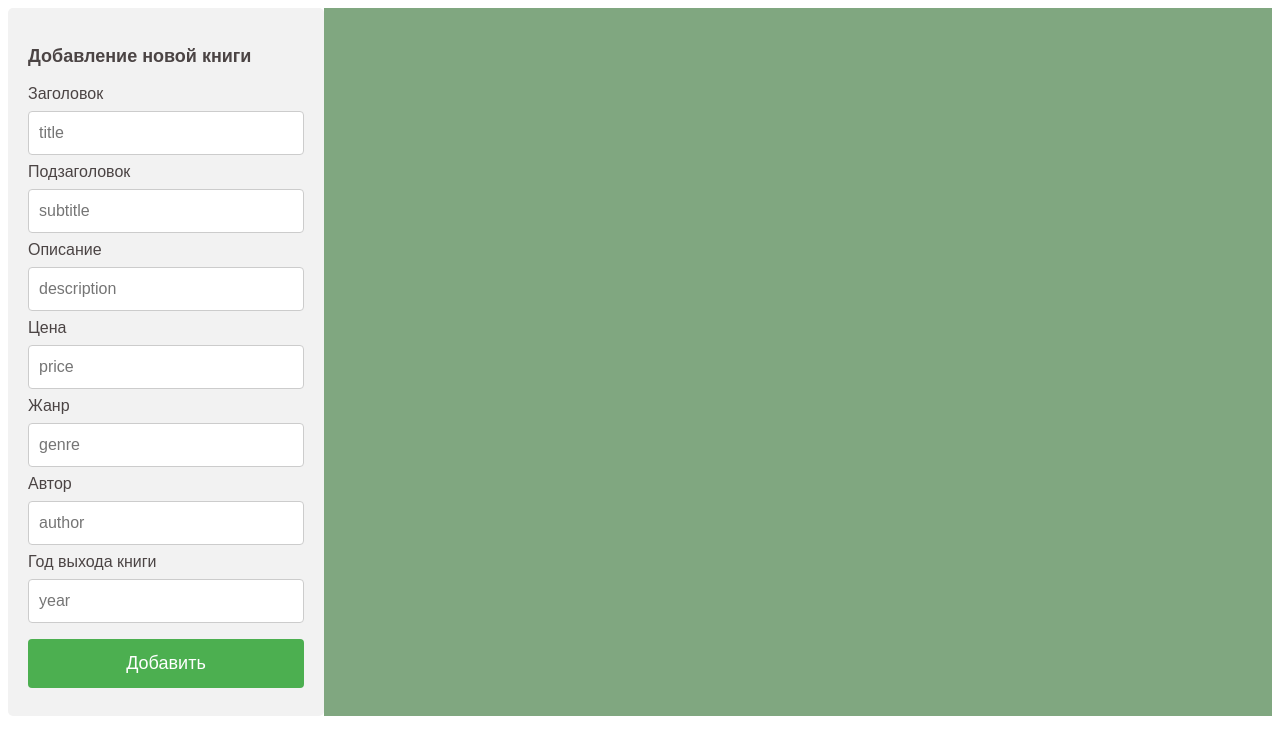
After one commit to FaridaBeknazarova/todo, a Django app: template main/templates/books.html in a window 1280 px wide. The commit adds this page. Shown: the top 755 px of the page. Run offline with Django 3.2, Linux system fonts and the light colour scheme; the template is opened without the code that fills it, so the values that code supplies are empty.

Commit message:
changed to books.html and bool_style.css

```diff
--- a/main/static/style/book_style.css
+++ b/main/static/style/book_style.css
@@ -1,21 +1,69 @@
 *{
     font-family: Arial, "Helvetica Neue", Helvetica, sans-serif;
+    box-sizing: border-box;
+    color: rgb(75, 68, 68);
 
 }
 
-.container{
-    width: 100%;
+section{
+    display: flex;
+    flex-wrap: nowrap;
+    flex-direction: row;
+
+}
+
+.book_container{
+    width: 75%;
     display: flex;
     flex-wrap: wrap;
     justify-content: space-around;
+    background-color: rgb(128, 167, 128);
+    align-items: flex-start;
 }
 
 .block{
     min-width: fit-content;;
     min-height: fit-content;
-    background-color: aqua;
+    background-color: rgb(44, 199, 199);
     padding: 20px;
+    margin: 10px;
     border-radius: 10px;
+    border: 1px solid rgb(139, 135, 135);
     text-align: center;
-    margin: 50px;
+
 }
+
+input[type=text] {
+    width: 100%;
+    padding: 12px 10px;
+    margin: 8px 0;
+    display: block;
+    border: 1px solid #ccc;
+    border-radius: 4px;
+    box-sizing: border-box;
+    font-size: 16px;
+}
+
+  input[type=submit] {
+    width: 100%;
+    background-color: #4CAF50;
+    color: white;
+    font-size: 18px;
+    padding: 14px 20px;
+    margin: 8px 0;
+    border: none;
+    border-radius: 4px;
+    cursor: pointer;
+  }
+
+  .form_container {
+    width: 25%;
+    border-radius: 5px;
+    background-color: #f2f2f2;
+    padding: 20px;
+  }
+
+  p{
+      font-size: 18px;
+      font-weight: 700;
+  }
--- /dev/null
+++ b/main/templates/books.html
@@ -0,0 +1,63 @@
+{% load static %}
+<!DOCTYPE html>
+<html lang="en">
+
+<head>
+    <meta charset="UTF-8">
+    <meta name="viewport" content="width=device-width, initial-scale=1.0">
+    <title>BookShop</title>
+    <!-- <link rel="stylesheet" href="../static/style/book_style.css">  -->
+    <link rel="stylesheet" href="{% static '../static/style/book_style.css' %}">
+</head>
+
+<body>
+    <section>
+        <div class="form_container">
+            <form action="">
+                <p>Добавление новой книги</p>
+                <label for="title">Заголовок</label>
+                <input type="text" id="title" name="book_title" placeholder="title">
+
+                <label for="subtitle">Подзаголовок</label>
+                <input type="text" id="subtitle" name="book_subtitle" placeholder="subtitle">
+
+                <label for="description">Описание</label>
+                <input type="text" id="description" name="book_description" placeholder="description">
+
+                <label for="price">Цена</label>
+                <input type="text" id="price" name="book_price" placeholder="price">
+
+                <label for="genre">Жанр</label>
+                <input type="text" id="genre" name="book_genre" placeholder="genre">
+
+                <label for="author">Автор</label>
+                <input type="text" id="author" name="book_author" placeholder="author">
+
+                <label for="year">Год выхода книги</label>
+                <input type="text" id="year" name="book_year" placeholder="year">
+
+                <input type="submit" value="Добавить">
+
+            </form>
+        </div>
+
+
+        <div class="book_container">
+            {% for i in book_item %}
+            <div class="block">
+                <h3>{{i.title}}</h3>
+                <h4>{{i.author}}</h4>
+                <h5>{{i.year}}</h5>
+            </div>
+            {% endfor %}
+        </div>
+
+    </section>
+
+
+
+
+
+</body>
+
+</html>
--- a/main/templates/test.html
+++ b/main/templates/test.html
@@ -7,10 +7,10 @@
         <title>Lesson_18</title>
 
         <!-- <link rel="stylesheet" href="./style/index.css"> -->
-        <link rel="stylesheet" href="{% static 'style/index.css'%}">
+        <link rel="stylesheet" href="{% static './style/index.css'%}">
 
         <!-- <link rel="stylesheet" href="./style/checkbox.css"> -->
-        <link rel="stylesheet" href="{% static 'style/checkbox.css'%}">
+        <link rel="stylesheet" href="{% static './style/checkbox.css'%}">
 
     </head>
 <body>
--- a/main/views.py
+++ b/main/views.py
@@ -12,7 +12,7 @@ def test(request):
 
 def second(request):
     book_item=Book.objects.all()
-    return render(request, 'book.html', {"book_item":book_item})
+    return render(request, 'books.html', {"book_item":book_item})
 
 def third(request):
     return HttpResponse('This is page test3')
```
Also changed, not shown: main/templates/book.html (deleted, +0 -28 lines).
